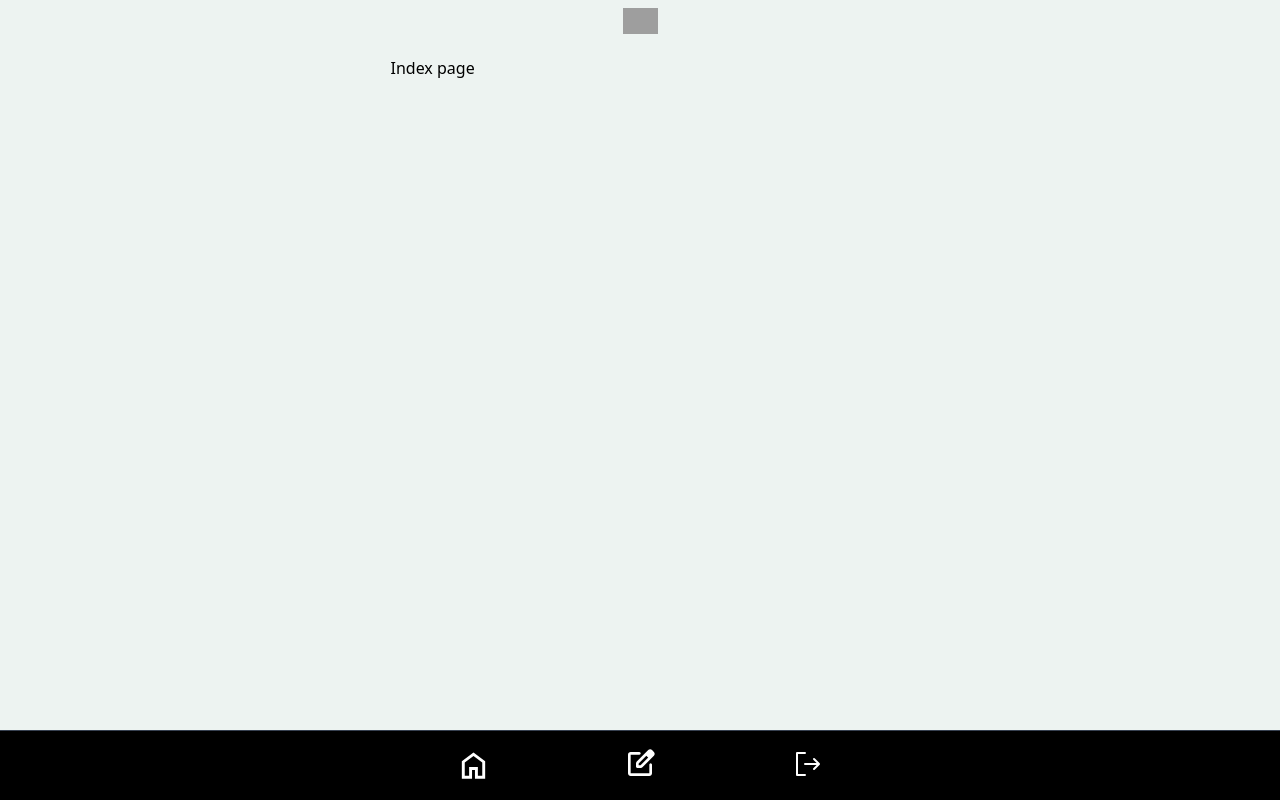
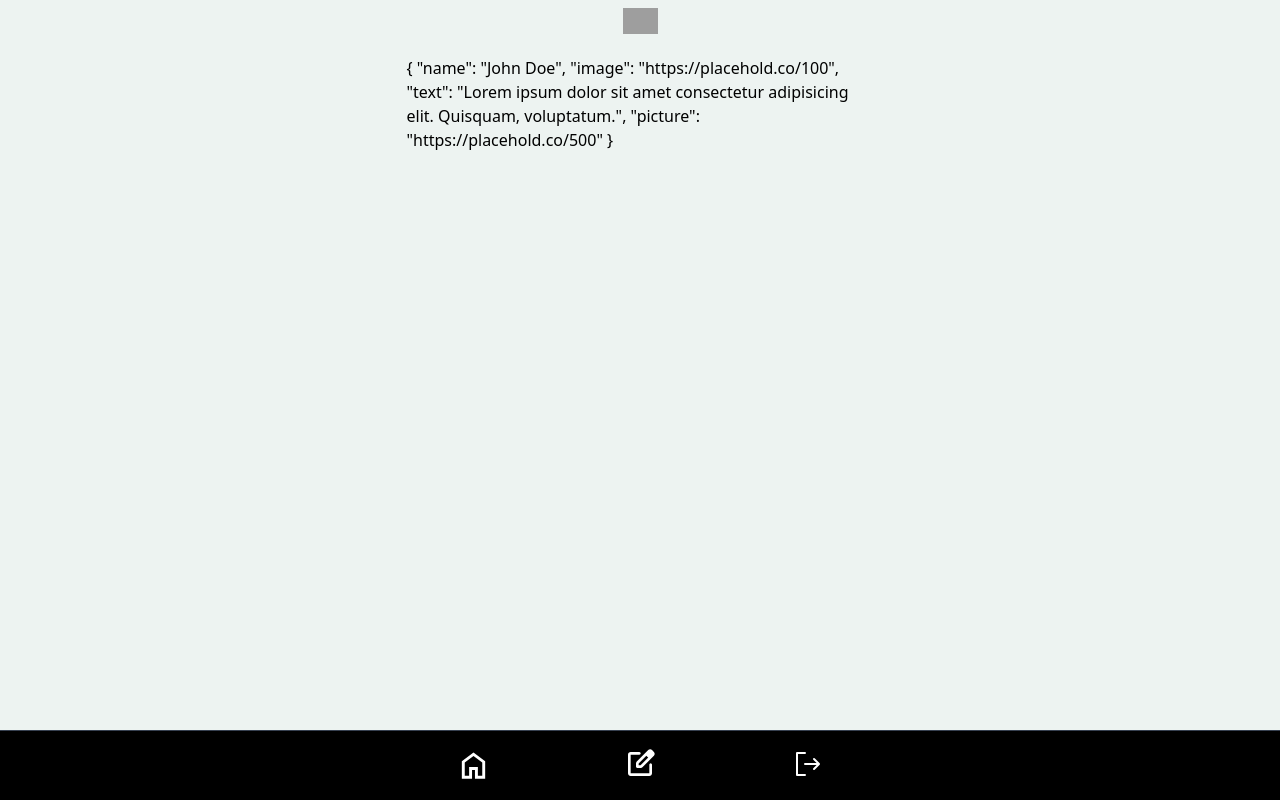
Before and after one commit to rstubryan/nuxt-lawaklu, a Nuxt app: page / in a window 1280 px wide. Built offline with nearby package versions, Linux system fonts and the light colour scheme; grey boxes are pictures that could not be loaded.

Commit message:
Test Pinia to show json data

```diff
--- a/pages/index.vue
+++ b/pages/index.vue
@@ -1,7 +1,36 @@
 <template>
-  <MainLayout> Index page </MainLayout>
+  <MainLayout>
+    <div id="IndexPage" class="w-full overflow-auto">
+      <div class="mx-auto max-w-[500px] overflow-hidden">
+        <div id="Posts" class="px-4 max-w-[600px] mx-auto">
+          <div class="text-black" v-if="isPosts" v-for="post in posts" :key="post">
+            {{ post }}
+          </div>
+        </div>
+      </div>
+    </div>
+  </MainLayout>
 </template>
 
 <script setup>
 import MainLayout from "@/layouts/MainLayout.vue";
+
+import { useUserStore } from "~/stores/user";
+const userStore = useUserStore();
+//const user = useSupabaseUser();
+
+let posts = ref([]);
+let isPosts = ref(true);
+let isLoading = ref(false);
+
+onBeforeMount(() => {
+  posts.value = [
+    {
+      name: "John Doe",
+      image: "https://placehold.co/100",
+      text: "Lorem ipsum dolor sit amet consectetur adipisicing elit. Quisquam, voluptatum.",
+      picture: "https://placehold.co/500",
+    },
+  ];
+});
 </script>
```
